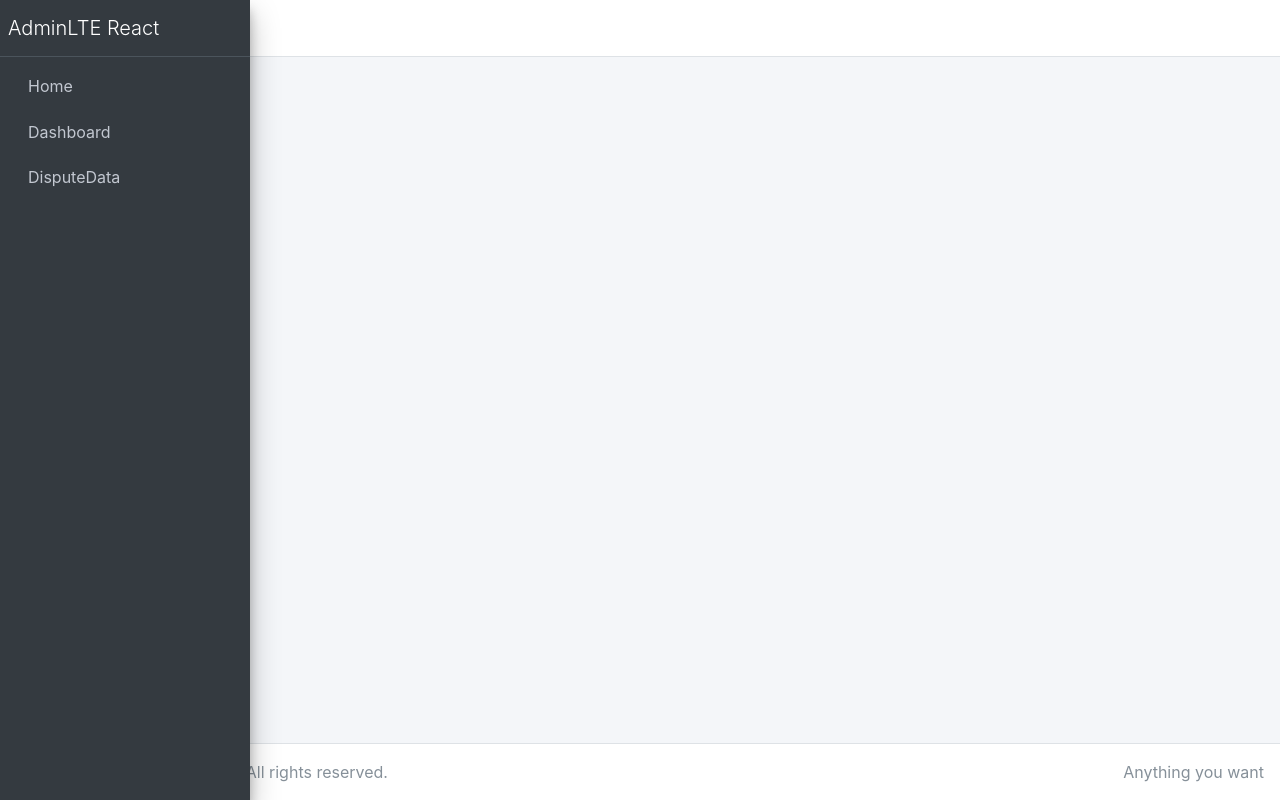
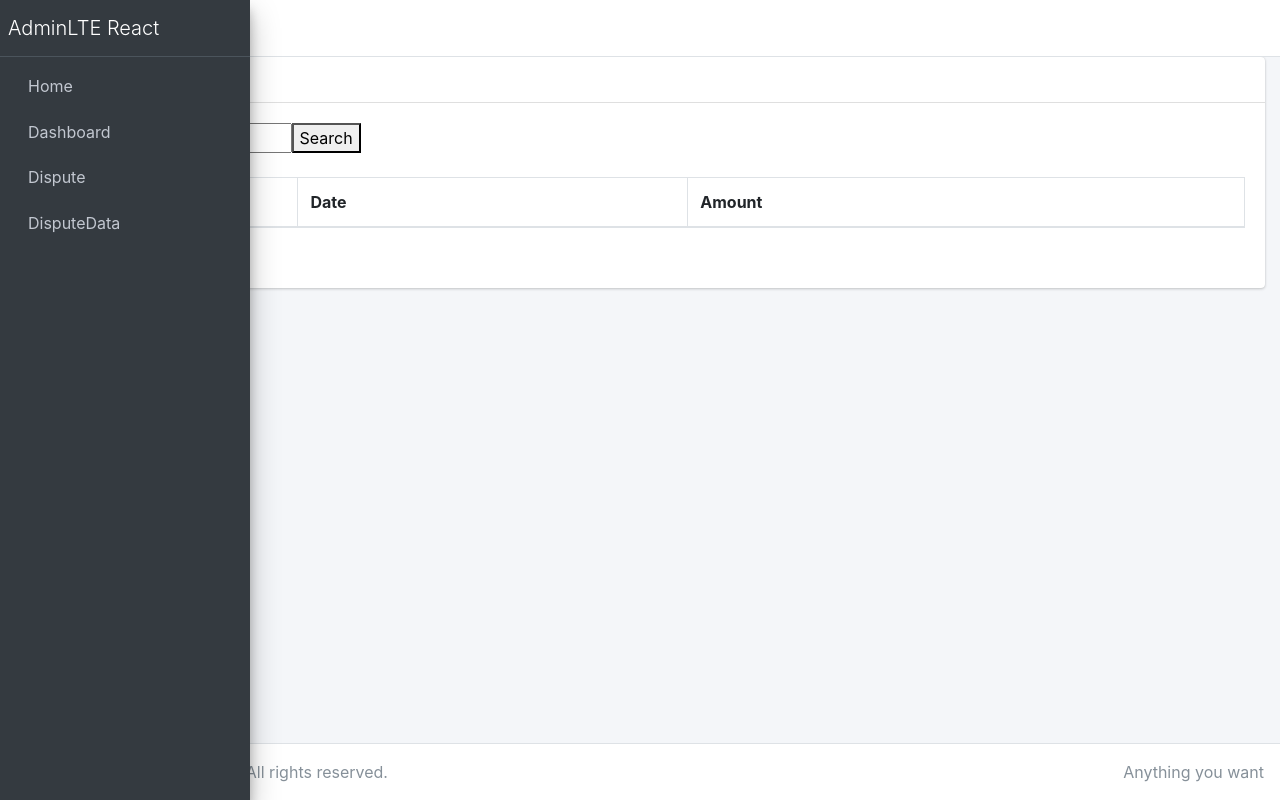
Before and after one commit to mngawert/dispute-adminlte, a React (Create React App) app: page /dispute in a window 1280 px wide. Built offline with nearby package versions, Linux system fonts and the light colour scheme.

Commit message:
Add dispute page.

```diff
--- a/src/App.js
+++ b/src/App.js
@@ -10,6 +10,7 @@ import Sidebar from "./components/SideBar";
 import Login from "./pages/Login";
 import Test from "./pages/Test";
 import PrivateRoute from "./components/PrivateRoute";
+import Dispute from "./pages/Dispute";
 
 function App() {
   return (
@@ -29,6 +30,7 @@ function App() {
               <Routes>
                 <Route path="/" element={<Home />} />
                 <Route path="/home" element={<Home />} />
+                <Route path="/dispute" element={<Dispute />} />
                 <Route path="/test" element={<Test />} />
                 <Route path="/login" element={<Login />} />
                 <Route path="/dashboard" element={<PrivateRoute element={<Dashboard />} />} />
--- a/src/components/Sidebar.js
+++ b/src/components/Sidebar.js
@@ -22,6 +22,12 @@ export default function Sidebar() {
               </a>
             </li>
             <li className="nav-item">
+              <a href="/Dispute" className="nav-link">
+                <i className="nav-icon fas fa-tachometer-alt"></i>
+                <p>Dispute</p>
+              </a>
+            </li>
+            <li className="nav-item">
               <a href="/DisputeData" className="nav-link">
                 <i className="nav-icon fas fa-tachometer-alt"></i>
                 <p>DisputeData</p>
--- /dev/null
+++ b/src/pages/Dispute.js
@@ -0,0 +1,95 @@
+import React, { useState } from "react";
+import api from "../api";
+
+export default function Dispute() {
+  const [accountNum, setAccountNum] = useState("");
+  const [accounts, setAccounts] = useState([]);
+  const [selectedAccount, setSelectedAccount] = useState(null);
+
+  const handleSearch = async () => {
+    console.log("accountNum: ", accountNum);
+    try {
+      const response = await api.get(`/api/Account/GetAccountsByAccountNum?accountNum=${accountNum}`);
+      setAccounts(response.data);
+
+      console.log(response.data);
+    } catch (error) {
+      console.error(error);
+    }
+  };
+
+  const handleSelect = (account) => {
+    setSelectedAccount(account);
+
+    console.log("selectedAccount:", selectedAccount);
+  };
+
+  return (
+    <div className="row">
+      <div className="col-12">
+        <div className="card">
+          <div className="card-header">
+            <h3 className="card-title">Dispute</h3>
+          </div>
+          <div className="card-body">
+            <div>
+              <input
+                type="text"
+                value={accountNum}
+                onChange={(e) => setAccountNum(e.target.value)}
+                placeholder="Enter account number"
+              />
+              <button onClick={handleSearch}>Search</button>
+            </div>
+
+            <br />
+
+            <div>
+              <table className="table table-bordered table-striped">
+                <thead>
+                  <tr>
+                    <th>ID</th>
+                    <th>Date</th>
+                    <th>Amount</th>
+                  </tr>
+                </thead>
+                <tbody>
+                  {accounts.map((account, index) => (
+                    <tr
+                      key={index}
+                      onClick={() => {
+                        handleSelect(account);
+                      }}
+                    >
+                      <td>{account.accountNum}</td>
+                      <td>{account.customerRef}</td>
+                      <td>{account.billCycle}</td>
+                    </tr>
+                  ))}
+                </tbody>
+              </table>
+
+              <br />
+
+              {selectedAccount && (
+                <div>
+                  {" "}
+                  <h3>Account Details</h3>
+                  <p>
+                    <strong>accountNum:</strong> {selectedAccount.accountNum}
+                  </p>
+                  <p>
+                    <strong>customerRef:</strong> {selectedAccount.customerRef}
+                  </p>
+                  <p>
+                    <strong>billCycle:</strong> {selectedAccount.billCycle}
+                  </p>
+                </div>
+              )}
+            </div>
+          </div>
+        </div>
+      </div>
+    </div>
+  );
+}
```
